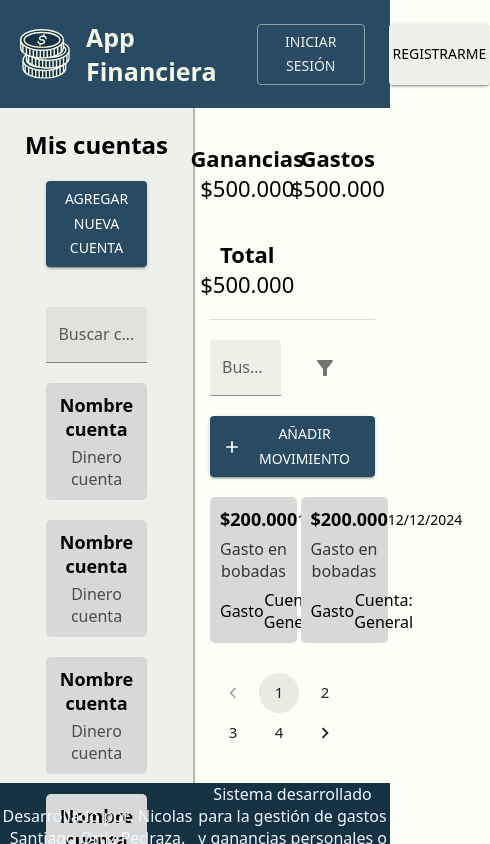
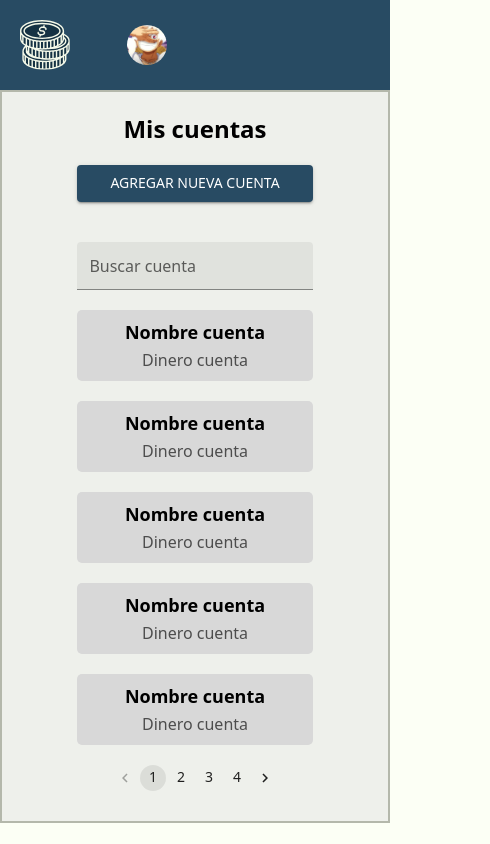
Before and after one commit to nicolaxortiz/financial-patrones, a React (Vite) app: page / in a window 390 px wide. Shown: the top 844 px of the page, 490 px wide, since content can reach past the window. Built offline with nearby package versions, Linux system fonts and the light colour scheme.

Commit message:
Multiplatform responsive system developed

```diff
--- a/src/components/AccountModal.jsx
+++ b/src/components/AccountModal.jsx
@@ -12,7 +12,8 @@ export default function AccountModal({ handleClose, open }) {
     top: "50%",
     left: "50%",
     transform: "translate(-50%, -50%)",
-    width: 400,
+    maxWidth: 400,
+    minWidth: 250,
     bgcolor: "#F4F9E9",
     border: "2px solid #284b63",
     borderRadius: "5px",
--- a/src/components/Accounts.jsx
+++ b/src/components/Accounts.jsx
@@ -29,6 +29,7 @@ export default function Accounts() {
         label="Buscar cuenta"
         variant="filled"
         color="prussianBlue"
+        size="small"
         sx={{ width: "70%" }}
       />
       <div className="account-list">
@@ -56,7 +57,7 @@ export default function Accounts() {
         count={4}
         color="prussianBlue"
         size="small"
-        sx={{ mt: "20px" }}
+        sx={{ mt: "20px", mb: "30px" }}
       />
     </div>
   );
--- a/src/components/Balance.jsx
+++ b/src/components/Balance.jsx
@@ -13,6 +13,8 @@ export default function Balance() {
 
   return (
     <>
+      <p className="accounts-title">Nombre de la cuenta</p>
+      <Divider />
       {/* Conteo del dinero */}
       <TotalAmount />
 
@@ -38,7 +40,7 @@ export default function Balance() {
         count={4}
         color="prussianBlue"
         size="large"
-        sx={{ mt: "30px", justifySelf: "center" }}
+        sx={{ mt: "30px", mb: "30px", justifySelf: "center" }}
       />
     </>
   );
--- a/src/components/FilterModal.jsx
+++ b/src/components/FilterModal.jsx
@@ -14,7 +14,8 @@ export default function FilterModal({ handleClose, open }) {
     top: "50%",
     left: "50%",
     transform: "translate(-50%, -50%)",
-    width: 300,
+    maxWidth: 400,
+    minWidth: 250,
     bgcolor: "#F4F9E9",
     border: "2px solid #284b63",
     borderRadius: "5px",
--- a/src/components/MoveModal.jsx
+++ b/src/components/MoveModal.jsx
@@ -19,7 +19,8 @@ export default function MoveModal({ handleClose, open }) {
     top: "50%",
     left: "50%",
     transform: "translate(-50%, -50%)",
-    width: 400,
+    maxWidth: 400,
+    minWidth: 250,
     bgcolor: "#F4F9E9",
     border: "2px solid #284b63",
     borderRadius: "5px",
--- a/src/components/MovesList.jsx
+++ b/src/components/MovesList.jsx
@@ -18,7 +18,7 @@ export default function MovesList() {
   return (
     <Box sx={{ flexGrow: 1 }}>
       <Grid container spacing={2}>
-        <Grid size={{ xs: 6, md: 6 }} onClick={handleClick}>
+        <Grid size={{ xs: 12, md: 6 }} onClick={handleClick}>
           <div className="move-list">
             <div className="first-line-move">
               <p className="move-price">$200.000</p>
@@ -63,7 +63,7 @@ export default function MovesList() {
           </MenuItem>
         </Menu>
 
-        <Grid size={{ xs: 6, md: 6 }}>
+        <Grid size={{ xs: 12, md: 6 }}>
           <div className="move-list">
             <div className="first-line-move">
               <p className="move-price">$200.000</p>
--- a/src/components/SearchMoves.jsx
+++ b/src/components/SearchMoves.jsx
@@ -19,17 +19,18 @@ export default function SearchMoves() {
           justifyItems: "center",
         }}
       >
-        <Grid size={{ xs: 6, md: 11 }}>
+        <Grid size={{ xs: 10, md: 11 }}>
           <TextField
             id="filled-basic"
             label="Buscar movimiento"
             variant="filled"
             color="prussianBlue"
+            size="small"
             fullWidth
           />
         </Grid>
 
-        <Grid size={{ xs: 6, md: 1 }}>
+        <Grid size={{ xs: 2, md: 1 }}>
           <IconButton aria-label="filter" onClick={handleOpen}>
             <FilterAltIcon />
           </IconButton>
--- a/src/layout/Footer.jsx
+++ b/src/layout/Footer.jsx
@@ -14,21 +14,23 @@ export default function Footer() {
         <Box sx={{ flexGrow: 1 }}>
           <Grid
             container
-            spacing={0}
+            spacing={2}
             sx={{
               justifyItems: "center",
               alignItems: "center",
               textAlign: "center",
+              pt: "20px",
+              pb: "20px",
             }}
           >
-            <Grid size={{ xs: 6, md: 4 }}>
+            <Grid size={{ xs: 12, md: 4 }}>
               Desarrollado por: Nicolas Santiago Ortiz Pedraza.
             </Grid>
-            <Grid size={{ xs: 6, md: 4 }}>
+            <Grid size={{ xs: 12, md: 4 }}>
               Sistema desarrollado para la gestión de gastos y ganancias
               personales o empresariales.
             </Grid>
-            <Grid size={{ xs: 6, md: 4 }}>
+            <Grid size={{ xs: 12, md: 4 }}>
               <Stack
                 spacing={3}
                 direction="row"
--- a/src/layout/Header.jsx
+++ b/src/layout/Header.jsx
@@ -3,13 +3,22 @@ import "./styles/header-styles.css";
 import Logo from "../components/Logo";
 import HeaderButtons from "../components/HeaderButtons";
 import HeaderUser from "../components/HeaderUser";
+import Grid from "@mui/material/Grid2";
 
 export function Header() {
   return (
     <div className="header-box">
-      <Logo />
-      <HeaderButtons />
-      {/* <HeaderUser /> */}
+      <Grid container spacing={2} sx={{ height: "100%", alignItems: "center" }}>
+        <Grid size={{ xs: 3, md: 8 }} sx={{ justifyItems: "flex-start" }}>
+          <Logo />
+        </Grid>
+        {/* <Grid size={{ xs: 9, md: 4 }} sx={{ justifyItems: "flex-end" }}>
+          <HeaderButtons />
+        </Grid> */}
+        <Grid size={{ xs: 9, md: 4 }} sx={{ justifyItems: "flex-end" }}>
+          <HeaderUser />
+        </Grid>
+      </Grid>
     </div>
   );
 }
--- a/src/layout/Main.jsx
+++ b/src/layout/Main.jsx
@@ -10,19 +10,19 @@ export default function Main() {
     <Box sx={{ flexGrow: 1 }}>
       <Grid container spacing={0}>
         <Grid
-          size={{ xs: 6, md: 3 }}
+          size={{ xs: 12, md: 4, lg: 3 }}
           sx={{
             backgroundColor: "#EEF0EB",
-            borderRightColor: "#B4B8AB",
-            borderRightStyle: "solid",
-            borderRightWidth: "2px",
-            height: "80vh",
+            borderColor: "#B4B8AB",
+            borderStyle: "solid",
+            borderWidth: "2px",
+            height: "fit-content",
           }}
         >
           <Accounts />
         </Grid>
 
-        <Grid size={{ xs: 6, md: 9 }} sx={{ padding: "15px" }}>
+        <Grid size={{ xs: 12, md: 8, lg: 9 }} sx={{ padding: "15px" }}>
           <Balance />
         </Grid>
       </Grid>
--- a/src/layout/styles/header-styles.css
+++ b/src/layout/styles/header-styles.css
@@ -1,9 +1,6 @@
 .header-box{
     background-color: #284B63;
     height: fit-content;
-    display: flex;
-    align-items: center;
-    justify-content: space-between;
 }
 
 .header-logo{
@@ -32,3 +29,11 @@
 .name-menu{
     font-weight: 600;
 }
+
+
+/* Estilos para dispositivos móviles */
+@media (max-width: 768px) {
+    .header-title{
+        display: none;
+    }
+}
--- a/src/layout/styles/main-styles.css
+++ b/src/layout/styles/main-styles.css
@@ -4,10 +4,11 @@ p{
 
 .accounts-box{
     padding: 0px 25px;
-    height: fit-content;
+    height: 100%;
     display: flex;
     flex-direction: column;
     align-items: center;
+    justify-content: center;
 }
 
 .accounts-title{
```
